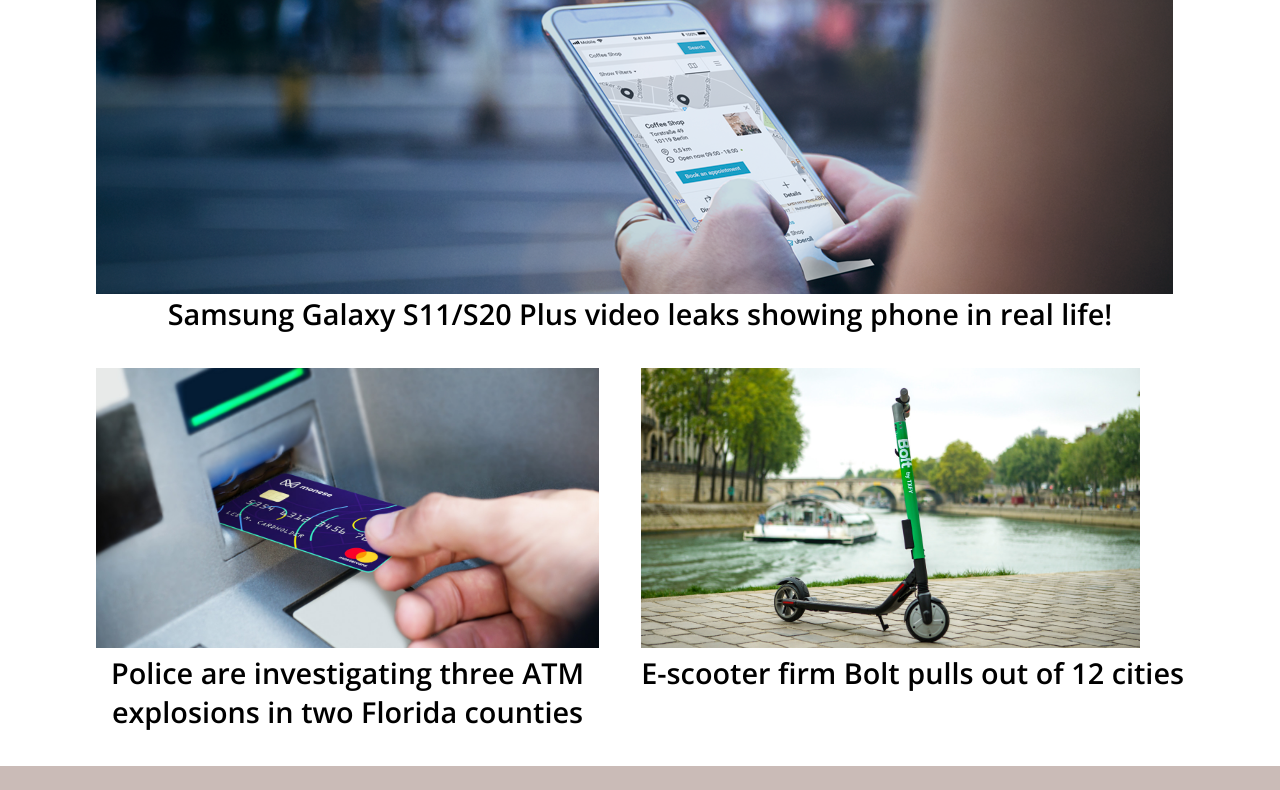
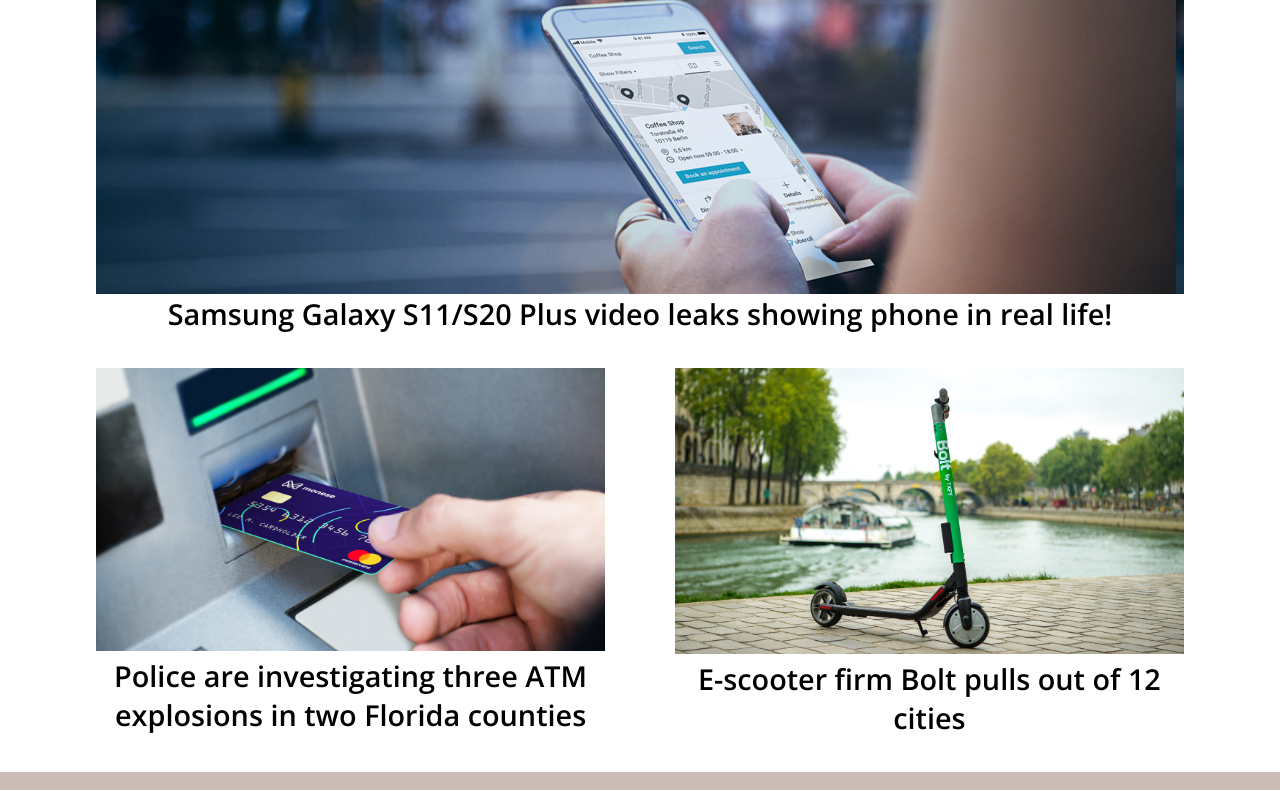
Before and after one commit to AlexanderSchaedlich/LMSCF-AlexanderSchaedlich-CodeReview-01, a plain HTML site: page index.html in a window 1280 px wide. Shown: the part 741-1531 px from the top of the page. Drawn offline with nearby package versions, Linux system fonts and the light colour scheme.

Commit message:
2. version: checked, includes all exept last bonus point exercise

```diff
--- a/index.html
+++ b/index.html
@@ -8,11 +8,14 @@
 </head>
 <body>
 <div id="container">
+
 	<header>
+
 		<div id="logoBar">
-			<h1>Alexander - Full-Stack Web Developer</h1>
+			<h1>Alexander - Future Web Developer</h1>
 			<img src="img/logo.png" alt="logo">
 		</div>
+
 		<nav>
 			<ul>
 				<li><a href="#">Home</a></li>
@@ -21,35 +24,49 @@
 				<li><a href="#">Contact</a></li>
 			</ul>
 		</nav>
+
 	</header>
+
 	<div id="content">
+
 		<main>
+
 			<section id="title">
 				<h1>This is my first website :D</h1>
 			</section>
+
 			<section id="myImages">
+
 				<div id="phone">
 					<div id="backgroundImage" style="background-image: url('img/phone.png');"></div>
 					<div class="captionText">Samsung Galaxy S11/S20 Plus video leaks showing phone in real life!</div>
 				</div>
-			</figure>
+
 				<div id="wrapper">
+
 					<div id="debitCard">
 						<img src="img/Debit_card_ATM.jpg" alt="debit card">
 						<div class="captionText">Police are investigating three ATM explosions in two Florida counties</div>
 					</div>
+
 					<div id="taxifyScooters">
 						<img src="img/Taxify-Scooters.jpg" alt="taxify scooters">
 						<div class="captionText">E-scooter firm Bolt pulls out of 12 cities</div>
 					</div>
+
 				</div>
+
 			</section>
+
 		</main>
+
 	</div>
+
 	<footer>
 		<img src="img/logo.png" alt="logo">
 		<p>Alexander - CodeFactory 2020</p>
 	</footer>
+
 </div>
 </body>
 </html>
--- a/style.css
+++ b/style.css
@@ -26,7 +26,7 @@
 #logoBar h1 {
 	font-size: 2em;
 	font-weight: 600;
-	margin: 40px;
+	margin: 0 90px;
 }
 #logoBar img {
 	width: 450px;
@@ -60,8 +60,8 @@
 	padding-bottom: 35px;
 }
 #phone #backgroundImage {
+	width: 100%;
 	height: 322px;
-	width: 1077px;
 	background-position: 0% -200px;
 }
 .captionText {
@@ -69,17 +69,20 @@
 	font-weight: 600;
 	text-align: center;
 }
-#debitCard .captionText {
-	width: 503px;
-}
 #wrapper {
 	padding-bottom: 35px;
-	display: flex;
-	justify-content: space-between;
+	column-count: 2;
 }
-#debitCard img, #taxifyScooters img {
-	height: 280px;
-	width: auto;
+#debitCard > *, #taxifyScooters > * {
+	/*I think if you just write down the width=80% or whatever percents you won`t need the height property at all.
+	These elements will orientate to the width of their parent container*/
+	width: 95%;
+}
+#debitCard img {
+	/* margin-left: -20px; */
+}
+#taxifyScooters img, #taxifyScooters .captionText {
+	margin-left: 5%;
 }
 footer {
 	padding: 30px;
@@ -92,6 +95,8 @@
 	margin-bottom: 20px;
 }
 footer p {
+	width: 26%;
+	margin: auto;
 	text-align: center;
 	font-size: 1.5em;
 }
```
Lines whose indentation alone changed are shown as unchanged.
